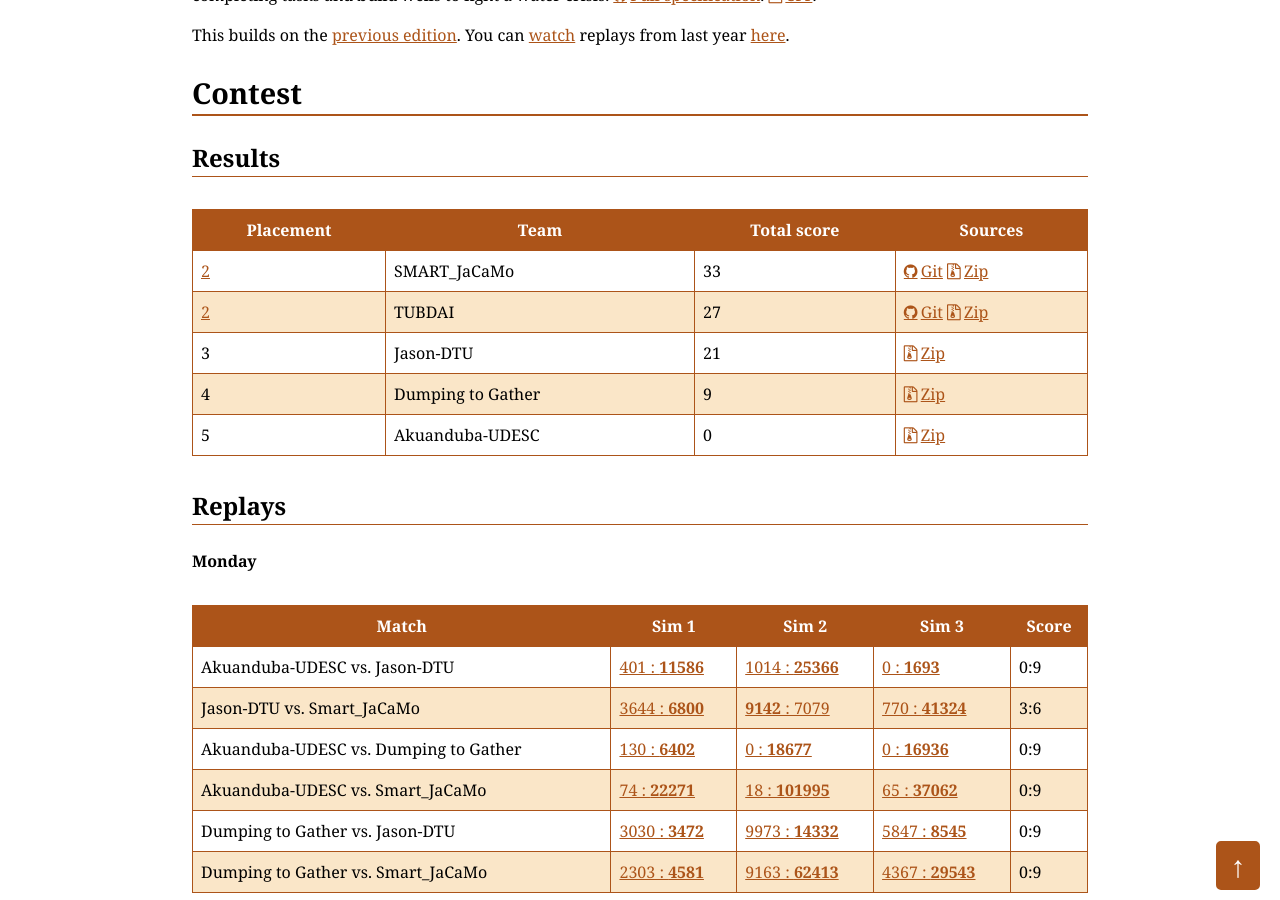
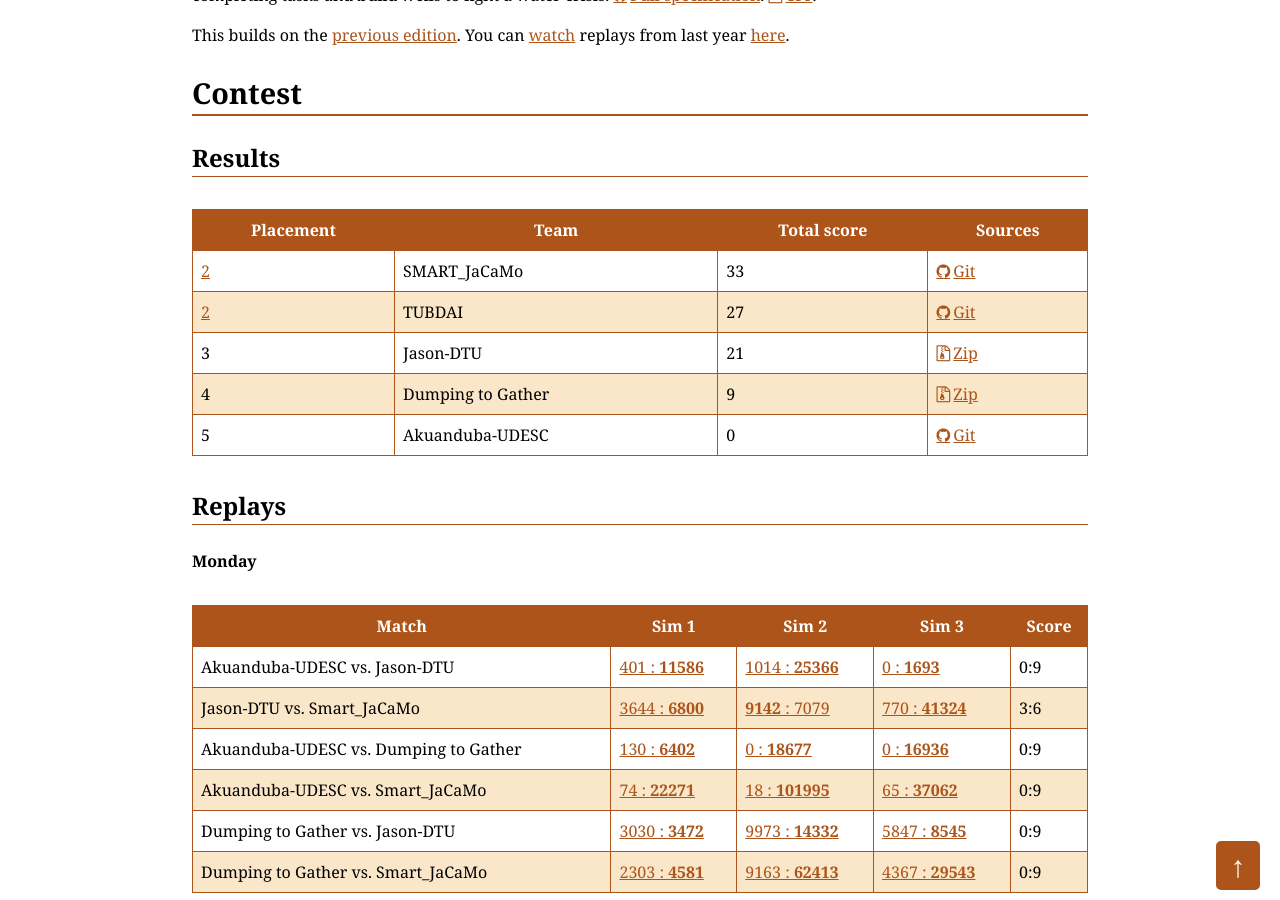
Before and after one commit to agentcontest/agentcontest.github.io, a Jekyll site: the page built from 2018/index.md, in a window 1280 px wide and 900 px high, scrolled down 956 px. Built offline with Jekyll 4.4.1, drawn with Linux system fonts in a browser that asks for light colours.

Commit message:
remove zips of sources hosted on github

```diff
--- a/2018/index.md
+++ b/2018/index.md
@@ -31,11 +31,11 @@ Contest
 
 Placement | Team | Total score | Sources
 --- | --- | --- | --- | ---
-[2](/2019/01/23/results.html) | SMART_JaCaMo | 33 | [Git](https://github.com/smart-pucrs/mapc2018-pucrs) [Zip](sources/SMART_JaCaMo.zip)
-[2](/2019/01/23/results.html) | TUBDAI | 27 | [Git](https://github.com/etticat/mapc-2018) [Zip](sources/TUBDAI.zip)
+[2](/2019/01/23/results.html) | SMART_JaCaMo | 33 | [Git](https://github.com/smart-pucrs/mapc2018-pucrs)
+[2](/2019/01/23/results.html) | TUBDAI | 27 | [Git](https://github.com/etticat/mapc-2018)
 3 | Jason-DTU | 21 | [Zip](sources/Jason-DTU.zip)
 4 | Dumping to Gather | 9 | [Zip](sources/Dumping_to_Gather.zip)
-5 | Akuanduba-UDESC | 0 | [Zip](sources/Akuanduba-UDESC.zip)
+5 | Akuanduba-UDESC | 0 | [Git](https://github.com/VilsonJrCorrea/Akuanduba-UDESC)
 
 ### Replays
 
```
